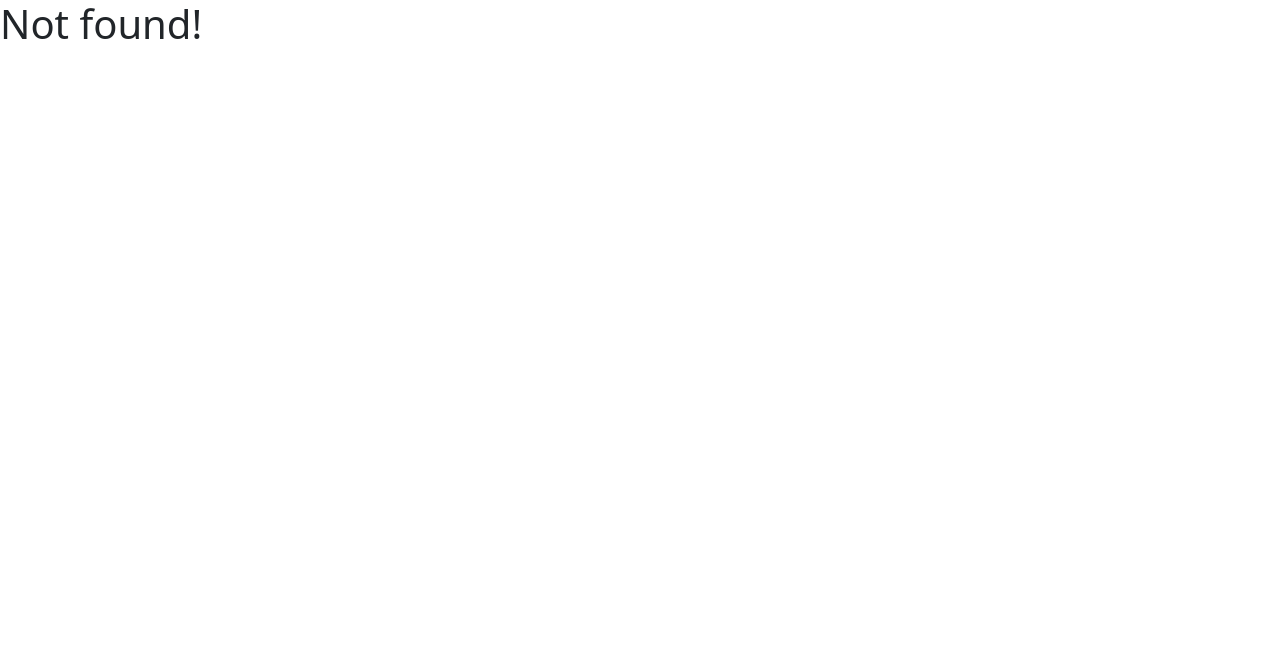
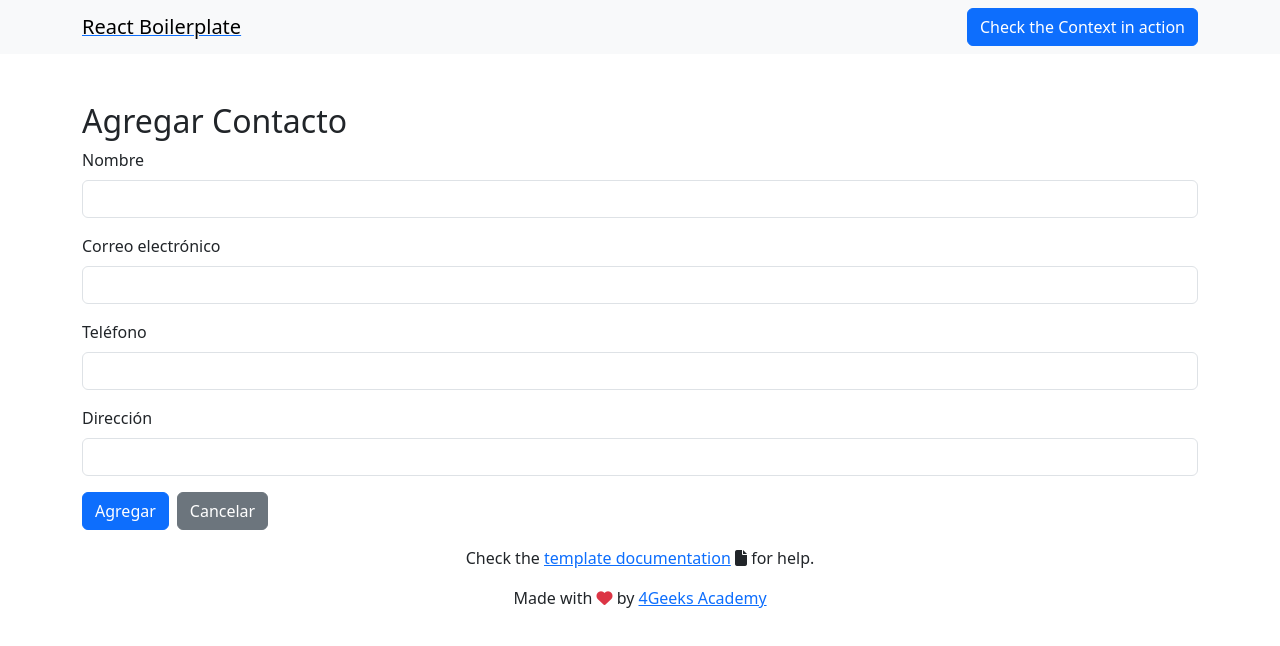
Before and after one commit to 4GeeksAcademy/sergiorjuel46_ContactList, a React (Vite) app: page /add-contact in a window 1280 px wide. Before the commit this address had no page. Shown: the top 646 px of the page. Built offline with nearby package versions, Linux system fonts and the light colour scheme.

Commit message:
second commit

```diff
--- /dev/null
+++ b/src/pages/AddContact.jsx
@@ -0,0 +1,126 @@
+
+import { useState, useEffect } from "react";
+import { useParams, Link } from "react-router-dom";
+import useGlobalReducer from "../hooks/useGlobalReducer";
+
+const API_URL = "https://playground.4geeks.com/contact/agendas/sergio/contacts";
+
+export const AddContact = () => {
+  const { id } = useParams();
+  const { store, dispatch } = useGlobalReducer();
+
+  const [contact, setContact] = useState({
+    full_name: "",
+    email: "",
+    phone: "",
+    address: "",
+    agenda_slug: "sergio",
+  });
+
+  const [saved, setSaved] = useState(false);
+
+  useEffect(() => {
+    if (id) {
+      const existingContact = store.contacts.find(
+        (contact) => contact.id === parseInt(id)
+      );
+      if (existingContact) {
+        setContact({ ...existingContact, agenda_slug: "sergio" });
+      }
+    }
+  }, [id, store.contacts]);
+
+  const handleChange = (e) => {
+    const { name, value } = e.target;
+    setContact({ ...contact, [name]: value });
+  };
+
+  const handleSubmit = async (e) => {
+    e.preventDefault();
+    try {
+      if (id) {
+
+        const res = await fetch(`${API_URL}/${id}`, {
+          method: "PUT",
+          body: JSON.stringify(contact),
+          headers: { "Content-Type": "application/json" },
+        });
+        await res.json();
+        dispatch({ type: "UPDATE_CONTACT", payload: contact });
+      } else {
+
+        const res = await fetch(API_URL, {
+          method: "POST",
+          body: JSON.stringify(contact),
+          headers: { "Content-Type": "application/json" },
+        });
+        const newContact = await res.json();
+        dispatch({ type: "ADD_CONTACT", payload: newContact });
+      }
+
+
+      window.location.href = "/";
+    } catch (error) {
+      console.error("Error saving contact:", error);
+    }
+  };
+
+  return (
+    <div className="container mt-5">
+      <h2>{id ? "Editar Contacto" : "Agregar Contacto"}</h2>
+
+      <form onSubmit={handleSubmit}>
+        <div className="mb-3">
+          <label className="form-label">Nombre</label>
+          <input
+            type="text"
+            className="form-control"
+            name="full_name"
+            value={contact.full_name}
+            onChange={handleChange}
+            required
+          />
+        </div>
+        <div className="mb-3">
+          <label className="form-label">Correo electrónico</label>
+          <input
+            type="email"
+            className="form-control"
+            name="email"
+            value={contact.email}
+            onChange={handleChange}
+            required
+          />
+        </div>
+        <div className="mb-3">
+          <label className="form-label">Teléfono</label>
+          <input
+            type="text"
+            className="form-control"
+            name="phone"
+            value={contact.phone}
+            onChange={handleChange}
+            required
+          />
+        </div>
+        <div className="mb-3">
+          <label className="form-label">Dirección</label>
+          <input
+            type="text"
+            className="form-control"
+            name="address"
+            value={contact.address}
+            onChange={handleChange}
+            required
+          />
+        </div>
+        <button type="submit" className="btn btn-primary me-2">
+          {id ? "Actualizar" : "Agregar"}
+        </button>
+        <Link to="/" className="btn btn-secondary">
+          Cancelar
+        </Link>
+      </form>
+    </div>
+  );
+};
--- a/src/pages/Home.jsx
+++ b/src/pages/Home.jsx
@@ -1,19 +1,18 @@
-import rigoImageUrl from "../assets/img/rigo-baby.jpg";
-import useGlobalReducer from "../hooks/useGlobalReducer.jsx";
+import { useEffect } from "react";
+import { Link } from "react-router-dom";
+import useGlobalReducer from "../hooks/useGlobalReducer";
 
 const API_URL = "https://playground.4geeks.com/contact/agendas/sergio/contacts";
 
-
 export const Home = () => {
-
-  const {store, dispatch} =useGlobalReducer()
+  const { store, dispatch } = useGlobalReducer();
 
   useEffect(() => {
     const fetchContacts = async () => {
       try {
         const res = await fetch(API_URL);
         const data = await res.json();
-				dispatch({ type: "SET_CONTACTS", payload: data });
+        dispatch({ type: "SET_CONTACTS", payload: data.contacts });
       } catch (error) {
         console.error("Error fetching contacts:", error);
       }
@@ -22,10 +21,44 @@ export const Home = () => {
     fetchContacts();
   }, [dispatch]);
 
+  const handleDelete = async (id) => {
+    try {
+      await fetch(`${API_URL}/${id}`, { method: "DELETE" });
+      dispatch({ type: "DELETE_CONTACT", payload: id });
+    } catch (error) {
+      console.error("Error deleting contact:", error);
+    }
+  };
+
   return (
     <div className="container mt-5">
+      <div className="d-flex justify-content-end mb-3">
+        <Link to="/add-contact" className="btn btn-success">
+          <i className="fas fa-plus me-2"></i> Agregar Contacto
+        </Link>
+      </div>
+
       <div className="list-group">
-		  <div className="list-group-item  d-flex align-items-center justify-content-between">
+        {store.contacts.length > 0 ? (
+          store.contacts.map(contact => (
+            <ContactCard
+              key={contact.id}
+              contact={contact}
+              onDelete={handleDelete}
+            />
+          ))
+        ) : (
+          <p>No hay contactos disponibles.</p>
+        )}
+      </div>
+    </div>
+  );
+};
+
+
+const ContactCard = ({ contact, onDelete }) => {
+  return (
+    <div className="list-group-item d-flex align-items-center justify-content-between">
       <div className="d-flex align-items-center">
         <img
           src="https://avatar.iran.liara.run/public"
@@ -34,28 +67,29 @@ export const Home = () => {
           alt="profile"
         />
         <div>
-				<h5 className="mb-1">Nombre Apellido</h5>
+          <h5 className="mb-1">{contact.full_name}</h5>
           <p className="mb-1">
-				  <i className="fas fa-map-marker-alt me-2"></i> Dirección
+            <i className="fas fa-map-marker-alt me-2"></i> {contact.address}
           </p>
           <p className="mb-1">
-				  <i className="fas fa-phone me-2"></i> Teléfono
+            <i className="fas fa-phone me-2"></i> {contact.phone}
           </p>
           <p className="mb-0">
-				  <i className="fas fa-envelope me-2"></i> Email
+            <i className="fas fa-envelope me-2"></i> {contact.email}
           </p>
         </div>
       </div>
       <div>
-			  <button className="btn btn-light me-2">
+        <Link to={`/edit-contact/${contact.id}`} className="btn btn-light me-2">
           <i className="fas fa-pencil-alt"></i>
-			  </button>
-			  <button className="btn btn-light">
+        </Link>
+        <button
+          className="btn btn-light"
+          onClick={() => onDelete(contact.id)}
+        >
           <i className="fas fa-trash"></i>
         </button>
       </div>
     </div>
-		</div>
-	  </div>
   );
 };
--- a/src/routes.jsx
+++ b/src/routes.jsx
@@ -9,6 +9,7 @@ import { Layout } from "./pages/Layout";
 import { Home } from "./pages/Home";
 import { Single } from "./pages/Single";
 import { Demo } from "./pages/Demo";
+import { AddContact } from "./pages/AddContact";
 
 export const router = createBrowserRouter(
     createRoutesFromElements(
@@ -23,8 +24,10 @@ export const router = createBrowserRouter(
 
         {/* Nested Routes: Defines sub-routes within the BaseHome component. */}
         <Route path= "/" element={<Home />} />
+        <Route path="/add-contact" element={<AddContact />} />
         <Route path="/single/:theId" element={ <Single />} />  {/* Dynamic route for single items */}
         <Route path="/demo" element={<Demo />} />
+        <Route path="/contacts" element={<Home />} />
       </Route>
     )
 );
--- a/src/store.js
+++ b/src/store.js
@@ -1,11 +1,12 @@
+
 export const initialStore = () => ({
   contacts: []
 });
 
+
 export default function storeReducer(store, action = {}) {
   switch(action.type){
     case 'SET_CONTACTS':
-
       return {
         ...store,
         contacts: action.payload
@@ -16,9 +17,10 @@ export default function storeReducer(store, action = {}) {
         ...store,
         contacts: [...store.contacts, action.payload]
       };
+
     case "UPDATE_CONTACT":
       return {
-        ...state,
+        ...store,
         contacts: store.contacts.map(contact =>
           contact.id === action.payload.id ? action.payload : contact
         )
@@ -32,9 +34,7 @@ export default function storeReducer(store, action = {}) {
         )
       };
 
-
-
     default:
-      throw Error('Unknown action.');
+      throw new Error('Unknown action.');
   }
 }
```
Lines whose indentation alone changed are shown as unchanged.
